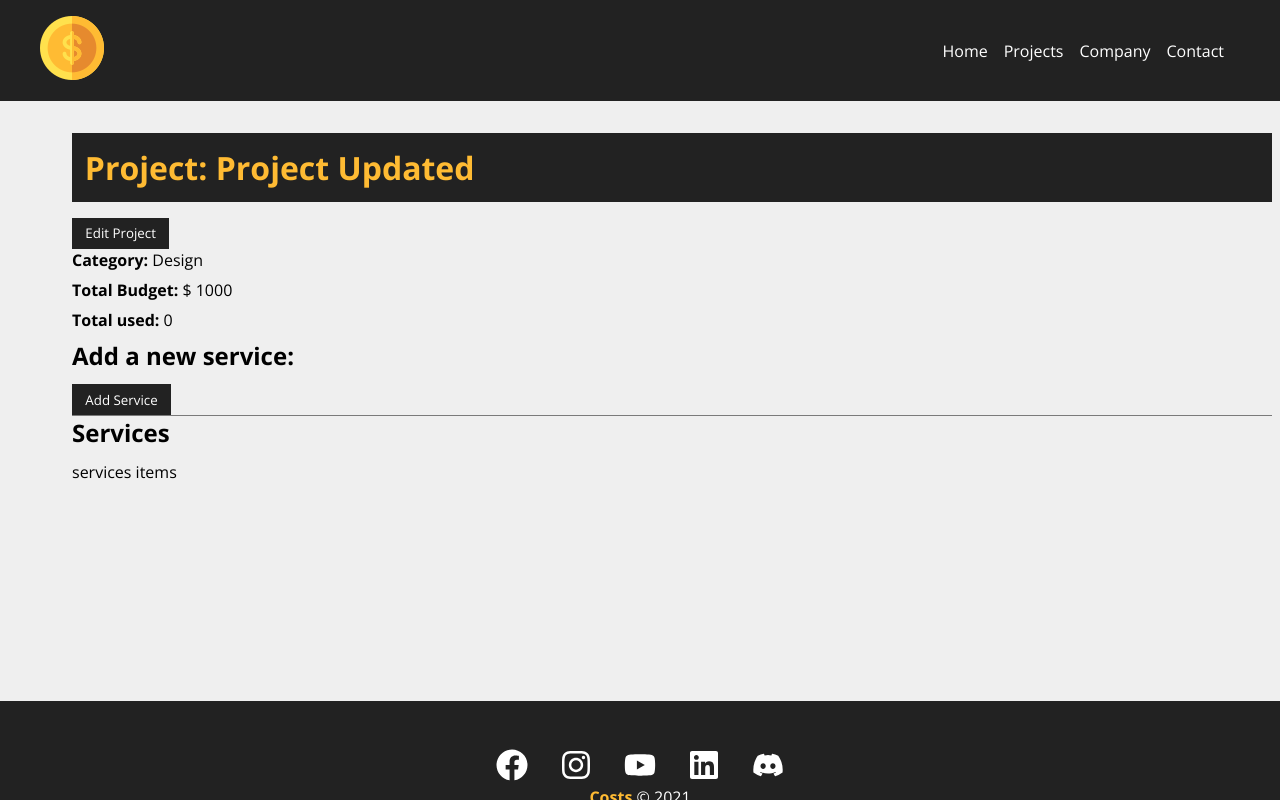
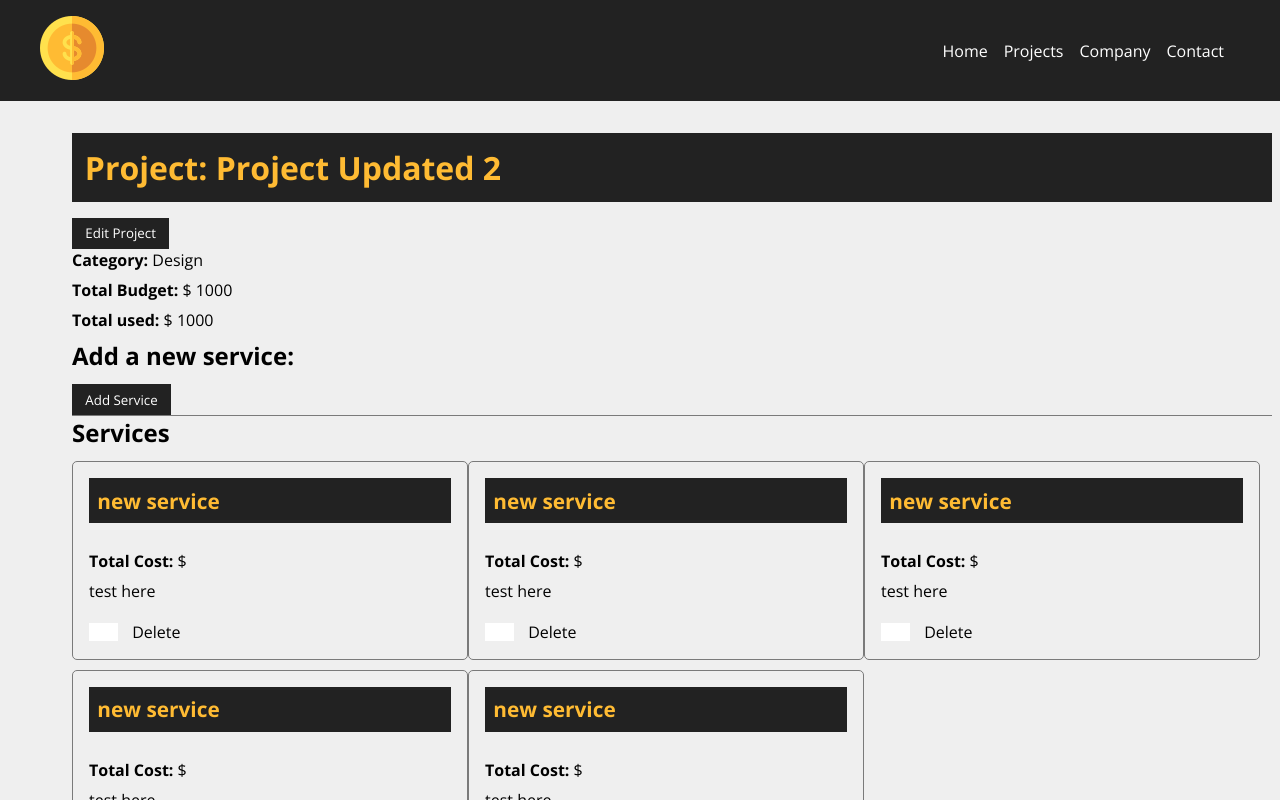
Before and after one commit to tvm-dev/ReactJS-Project, a React (Create React App) app: page /project/1 in a window 1280 px wide. Shown: the top 800 px of the page. Built offline with nearby package versions, Linux system fonts and the light colour scheme; data requests are answered from the project's data file.

Commit message:
bkp for erro in yarn start

```diff
--- a/db.json
+++ b/db.json
@@ -1,14 +1,45 @@
 {
   "projects": [
     {
-      "name": "Project Updated",
+      "name": "Project Updated 2",
       "budget": "1000",
       "category": {
         "id": "2",
         "name": "Design"
       },
-      "cost": 0,
-      "services": [],
+      "cost": 1000,
+      "services": [
+        {
+          "name": "new service",
+          "cost": "444",
+          "description": "test here",
+          "id": "24f29482-3b05-47b7-8583-109a47ba2e9c"
+        },
+        {
+          "name": "new service",
+          "cost": "444",
+          "description": "test here",
+          "id": "24f29482-3b05-47b7-8583-109a47ba2e9c"
+        },
+        {
+          "name": "new service",
+          "cost": "4",
+          "description": "test here",
+          "id": "b6be3eee-73e9-4482-a4ea-069efb39260b"
+        },
+        {
+          "name": "new service",
+          "cost": "8",
+          "description": "test here",
+          "id": "58f3ae55-c6bf-4f9a-a68a-2145aa20688f"
+        },
+        {
+          "name": "new service",
+          "cost": "100",
+          "description": "test here",
+          "id": "51663441-fc3d-4ec9-aed9-d23c01abed1d"
+        }
+      ],
       "id": 1
     },
     {
@@ -18,8 +49,15 @@
         "id": "1",
         "name": "Infra"
       },
-      "cost": 0,
-      "services": [],
+      "cost": 50,
+      "services": [
+        {
+          "name": "Buy domain",
+          "cost": "50",
+          "description": "Buy new domains in Google Domains",
+          "id": "9eab195d-fae0-43e9-b9cb-2638adae44a6"
+        }
+      ],
       "id": 2
     },
     {
--- /dev/null
+++ b/src/components/Services/ServiceCard/index.js
@@ -0,0 +1,24 @@
+import styles from '../../pages/Projects/ProjectCard/ProjectCard.module.css'
+
+
+function ServiceCard({ id, name, cost, description, handleRemove }){
+
+    const remove = (e) => {}
+
+  return (
+      <div className={styles.project_card}>
+        <h4>{name}</h4>
+        <p><span>Total Cost:</span> $ {cost} </p>
+        <p>{ description }</p>
+        <div className={styles.project_card_actions}>
+          <button onClick={remove} > </button>
+
+          Delete
+        </div>
+
+
+      </div>
+
+  )
+}
+export default ServiceCard
--- a/src/components/Services/ServiceForm/index.js
+++ b/src/components/Services/ServiceForm/index.js
@@ -5,10 +5,16 @@ import SubmitButton from '../../pages/Form/SubmitButton'
 
 function ServiceForm({ handleSubmit, btnText, projectData }){
 
-        function submit(){
+        const [ service, setService ] = useState({})
+
+        function submit(e){
+            e.preventDefault()
+            projectData.services.push(service)
+            handleSubmit(projectData)
 
         }
         function handleChange(e){
+            setService({ ...service, [e.target.name]: e.target.value })
 
         }
 
--- a/src/components/pages/Project/index.js
+++ b/src/components/pages/Project/index.js
@@ -1,3 +1,4 @@
+import { parse, v4 as uuidv4 } from 'uuid'
 import styles from './Project.module.css';
 //import .env from '/.env';
 import Loading from '../../Loading'
@@ -6,13 +7,16 @@ import { useParams } from 'react-router-dom'
 import { useEffect, useState } from 'react'
 import ProjectForm from '../../pages/Projects/ProjectForm'
 import Message from '../../Messages'
-import ServiceForm from '../../Services/ServiceForm';
+import ServiceForm from '../../Services/ServiceForm'
+import ServiceCard from '../../Services/ServiceCard'
+
 
 
 function Project(){
 
     const { id } = useParams()
     const [ project, setProject ] = useState([])
+    const [ services, setServices ] = useState([])
     const [ showProjectForm, setShowProjectForm ] = useState(false)
     const [ showServiceForm, setShowServiceForm ] = useState(false)
     const [message, setMessage ] = useState()
@@ -30,6 +34,7 @@ function Project(){
             }).then(resp => resp.json())
             .then((data) => {
             setProject(data)
+            setServices(data.services)
             })
             .catch((err) => console.log)
         }, 300)
@@ -64,6 +69,48 @@ function Project(){
      }
 
     function createService(){
+        setMessage('')
+        //to get last service:
+        const lastService = project.services[project.services.length - 1]
+        //create variable to add to each service added:
+        lastService.id = uuidv4()
+        //get the last service cost:
+        const lastServiceCost = lastService.cost
+        const newCost = parseFloat(project.cost) + parseFloat(lastServiceCost)
+
+        //Maximum value validation:
+        if (newCost > parseFloat(project.budget)) {
+            setMessage('Budget exceeded! Check the service value.')
+            setType('error')
+            //Delete service
+            project.services.pop()
+             return false
+        }
+        //add service with cost down of budget: OK
+        project.cost = newCost
+
+        //Update project:
+
+        fetch(`http://localhost:5000/projects/${project.id}`, {
+            method: 'PATCH',
+            headers: {
+                'Content-Type': 'application/json',
+            },
+            body: JSON.stringify(project),
+        })
+        .then((resp) => resp.json())
+        .then((data) => {
+            //show services
+              console.log(data)
+    })
+        .catch((err) => console.log(err))
+
+
+
+    }
+
+    function removeService(){
+        //remove service from list services:
 
     }
 
@@ -99,7 +146,7 @@ function Project(){
 
                         <p><span>Category: </span> {project.category.name}</p>
                         <p><span>Total Budget: </span> $ {project.budget}</p>
-                        <p><span>Total used: </span> {project.cost}</p>
+                        <p><span>Total used: </span> $ {project.cost}</p>
                          </div>
                          ) : (
                              <div className={styles.project_info}>
@@ -137,7 +184,24 @@ function Project(){
 
                        <h2>Services</h2>
                        <Container customClass="start">
-                            <p>services items</p>
+                            { services.length > 0 &&
+                            services.map((service) => (
+                                <ServiceCard
+                                id={service.id}
+                                name={service.name}
+                                description={service.description}
+                                key={service.id}
+                                handleRemove={removeService}
+
+                                />
+                            ))
+
+                            }
+                              { services.length === 0 &&
+                            <p>There isn't services registered</p> }
+
+
+
                         </Container>
 
             </Container>
```
Also changed, not shown: src/components/Services/ServiceCard/ServiceCard.module.css (added), 2 other files (tests, documents, lock files or other folders).
